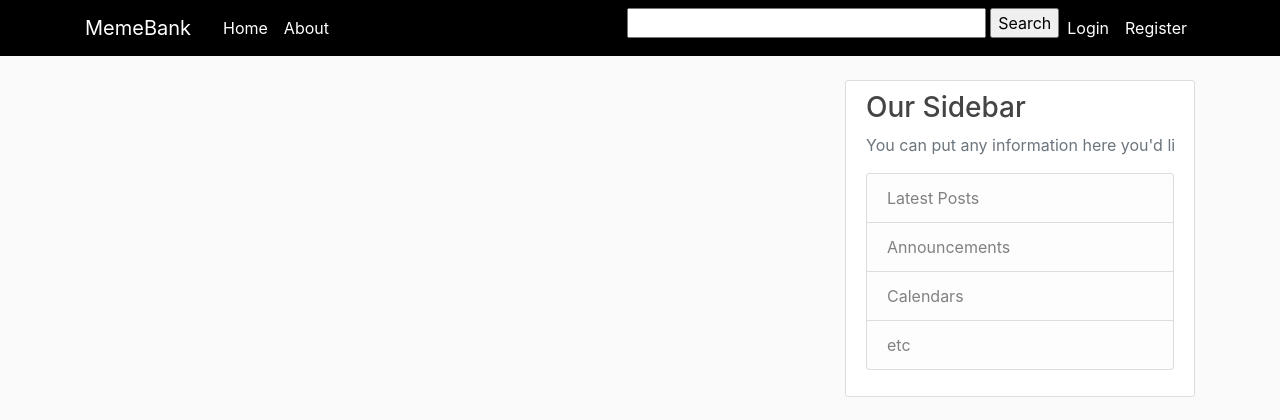
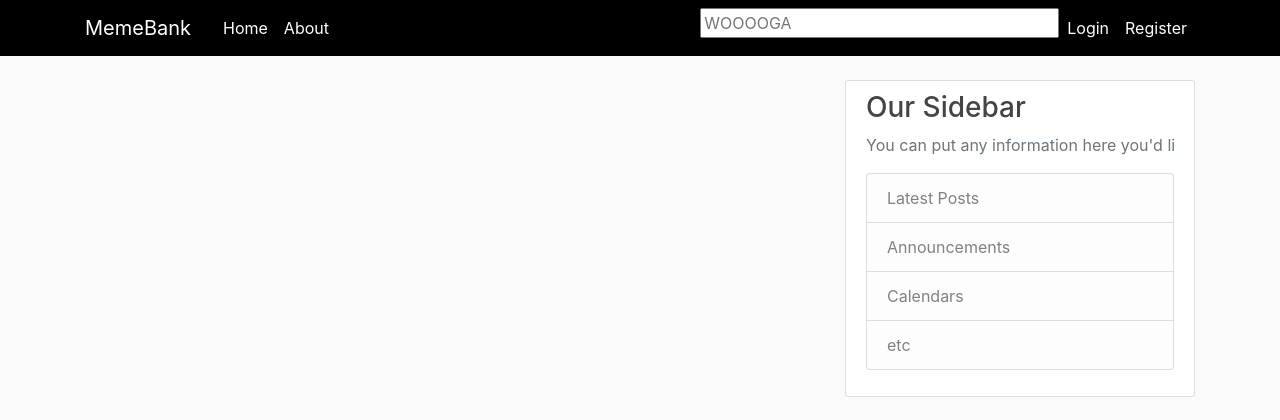
Before and after one commit to 3249V/DjangoApp, a Django app: page / in a window 1280 px wide. Shown: the top 420 px of the page. Run offline with Django 3.2, Linux system fonts and the light colour scheme; data that the repository does not hold is empty; some libraries are stand-ins or nearby versions.

Commit message:
Searchbar

```diff
--- a/blog/templates/blog/base.html
+++ b/blog/templates/blog/base.html
@@ -36,7 +36,7 @@
         <!-- Navbar Right Side -->
         <div class="navbar-nav">
             <form action="{% url 'search_results' %}" method="get">
-                <input type="text" name="term" size="30"> <input type="submit" value="Search">
+                <input type="text" name="1" size="30" placeholder="WOOOOGA">
             </form>
             {% if user.is_authenticated %}
                 <a class="nav-item nav-link" href="{% url 'post-create' %}">Upload</a>
```
